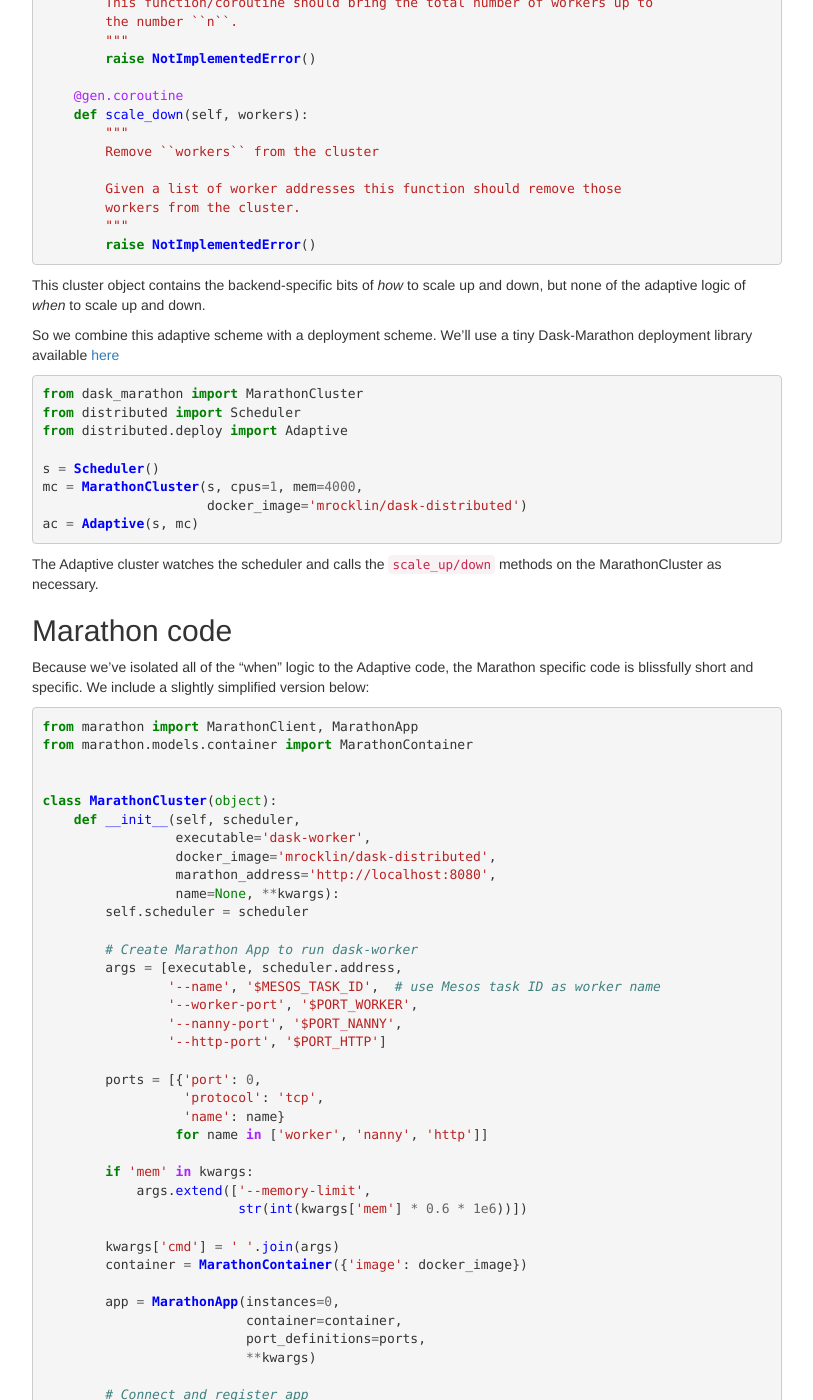
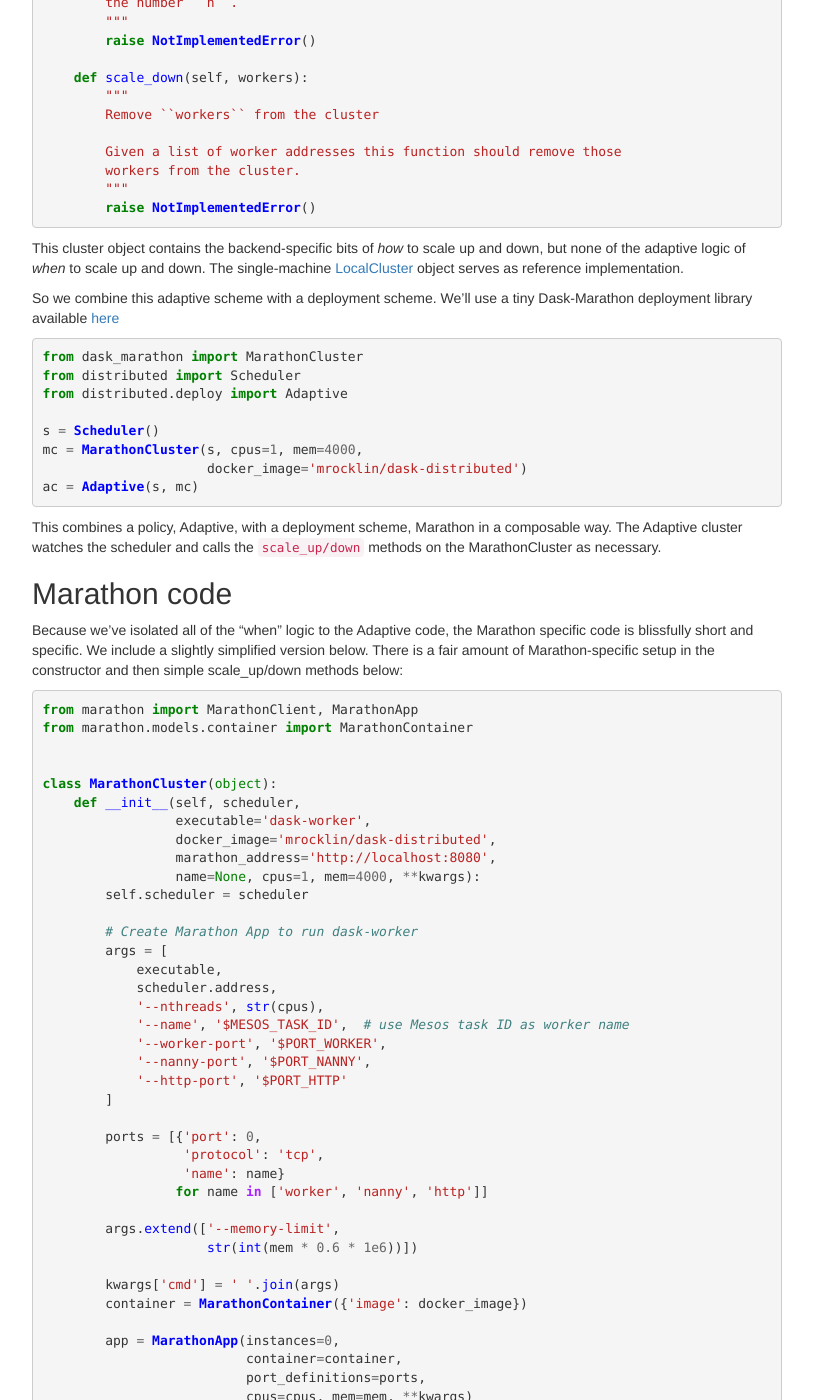
Before and after one commit to besyskymnbk/blog, a Jekyll site: the page built from _posts/work/2016-09-22-cluster-deployments.md, in a window 1280 px wide and 1400 px high, scrolled down 2184 px. Shown: the whole window, without its empty margins (233-1046 px from the left). Built offline with Jekyll 4.4.1, drawn with Linux system fonts in a browser that asks for light colours; comment, search, counter and statistics services are not loaded; some of the changed text lies outside the part shown.

Commit message:
marathon post live

````diff
--- a/_posts/work/2016-09-21-cluster-deployments.md
+++ b/_posts/work/2016-09-22-cluster-deployments.md
@@ -83,7 +83,8 @@ pointing to other resources would be most welcome..
 However, even if Tim did find Olivier's solution I suspect he would still need
 to change it.  Tim has different software and scalability needs than Olivier.
 This raises the question of *"What should Dask provide and what should it leave
-to administrators?"*
+to administrators?"*  It may be that the *best* we can do is to support
+copy-paste-edit workflows.
 
 What is Dask-specific, resource-manager specific, and what needs to be
 configured by hand each time?
@@ -149,7 +150,6 @@ methods, `scale_up` and `scale_down`:
 
 ```python
 class MyCluster(object):
-    @gen.coroutine
     def scale_up(n):
         """
         Bring the total count of workers up to ``n``
@@ -159,7 +159,6 @@ class MyCluster(object):
         """
         raise NotImplementedError()
 
-    @gen.coroutine
     def scale_down(self, workers):
         """
         Remove ``workers`` from the cluster
@@ -171,7 +170,10 @@ class MyCluster(object):
 ```
 
 This cluster object contains the backend-specific bits of *how* to scale up and
-down, but none of the adaptive logic of *when* to scale up and down.
+down, but none of the adaptive logic of *when* to scale up and down.  The
+single-machine
+[LocalCluster](http://distributed.readthedocs.io/en/latest/local-cluster.html)
+object serves as reference implementation.
 
 So we combine this adaptive scheme with a deployment scheme.  We'll use a tiny
 Dask-Marathon deployment library available
@@ -188,8 +190,9 @@ mc = MarathonCluster(s, cpus=1, mem=4000,
 ac = Adaptive(s, mc)
 ```
 
-The Adaptive cluster watches the scheduler and calls the `scale_up/down` methods
-on the MarathonCluster as necessary.
+This combines a policy, Adaptive, with a deployment scheme, Marathon in a
+composable way.  The Adaptive cluster watches the scheduler and calls the
+`scale_up/down` methods on the MarathonCluster as necessary.
 
 
 Marathon code
@@ -197,7 +200,8 @@ Marathon code
 
 Because we've isolated all of the "when" logic to the Adaptive code, the
 Marathon specific code is blissfully short and specific.  We include a slightly
-simplified version below:
+simplified version below.  There is a fair amount of Marathon-specific setup in
+the constructor and then simple scale_up/down methods below:
 
 ```python
 from marathon import MarathonClient, MarathonApp
@@ -209,24 +213,27 @@ class MarathonCluster(object):
                  executable='dask-worker',
                  docker_image='mrocklin/dask-distributed',
                  marathon_address='http://localhost:8080',
-                 name=None, **kwargs):
+                 name=None, cpus=1, mem=4000, **kwargs):
         self.scheduler = scheduler
 
         # Create Marathon App to run dask-worker
-        args = [executable, scheduler.address,
-                '--name', '$MESOS_TASK_ID',  # use Mesos task ID as worker name
-                '--worker-port', '$PORT_WORKER',
-                '--nanny-port', '$PORT_NANNY',
-                '--http-port', '$PORT_HTTP']
+        args = [
+            executable,
+            scheduler.address,
+            '--nthreads', str(cpus),
+            '--name', '$MESOS_TASK_ID',  # use Mesos task ID as worker name
+            '--worker-port', '$PORT_WORKER',
+            '--nanny-port', '$PORT_NANNY',
+            '--http-port', '$PORT_HTTP'
+        ]
 
         ports = [{'port': 0,
                   'protocol': 'tcp',
                   'name': name}
                  for name in ['worker', 'nanny', 'http']]
 
-        if 'mem' in kwargs:
-            args.extend(['--memory-limit',
-                         str(int(kwargs['mem'] * 0.6 * 1e6))])
+        args.extend(['--memory-limit',
+                     str(int(mem * 0.6 * 1e6))])
 
         kwargs['cmd'] = ' '.join(args)
         container = MarathonContainer({'image': docker_image})
@@ -234,7 +241,7 @@ class MarathonCluster(object):
         app = MarathonApp(instances=0,
                           container=container,
                           port_definitions=ports,
-                          **kwargs)
+                          cpus=cpus, mem=mem, **kwargs)
 
         # Connect and register app
         self.client = MarathonClient(marathon_address)
````
Also changed, not shown: other parts of _posts/work/2016-09-22-cluster-deployments.md (+9 -9 lines).
